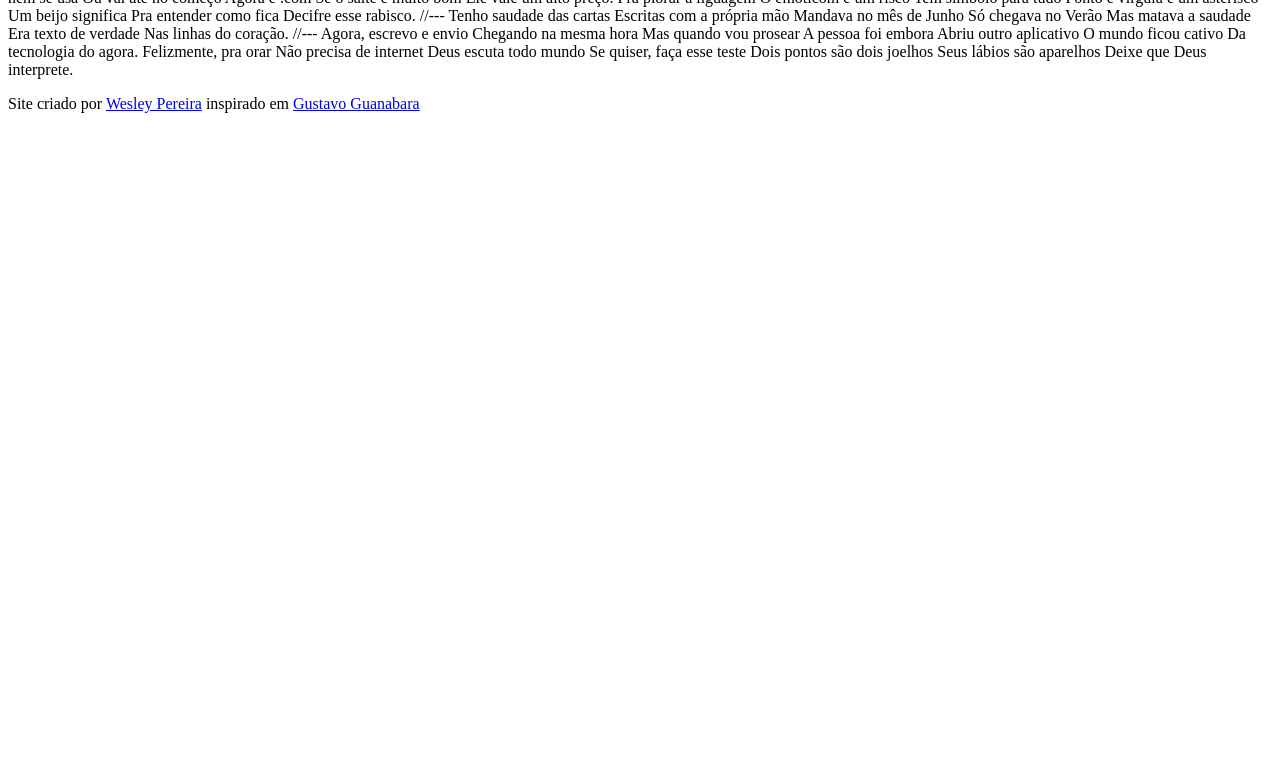
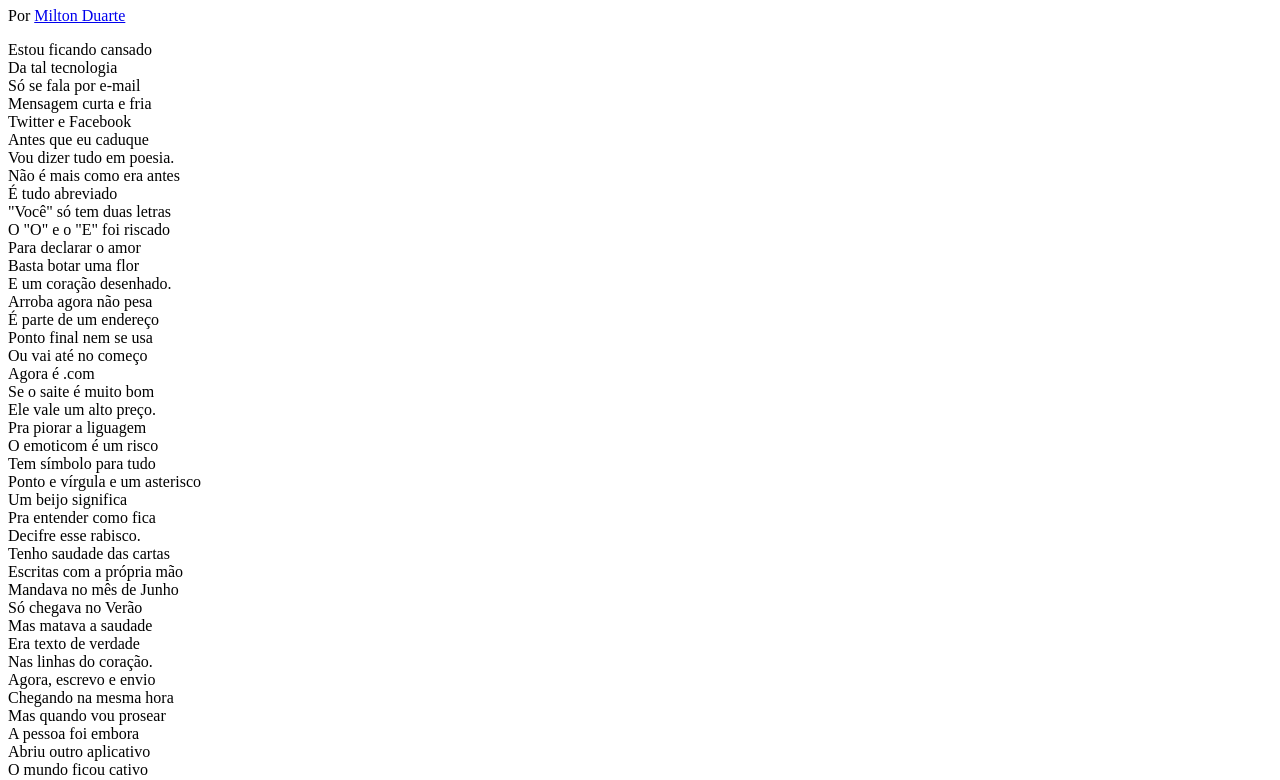
Before and after one commit to wesleyp846/cordelModerno, a plain HTML site: page index.html in a window 1280 px wide. Shown: the part 73-853 px from the top of the page. Before the commit the page ends 800 px from the top, so only its background shows below. Drawn offline with Linux system fonts and the light colour scheme.

Commit message:
Organização do texto

```diff
--- a/index.html
+++ b/index.html
@@ -4,77 +4,83 @@
     <meta charset="UTF-8">
     <meta http-equiv="X-UA-Compatible" content="IE=edge">
     <meta name="viewport" content="width=device-width, initial-scale=1.0">
-    <title>Document</title>
+    <title>Cordel Moderno</title>
 </head>
 <body>
     <header>
-        Cordel Moderno
-        Por <a href="https://www.recantodasletras.com.br/poesias/3186743" target="_blank">Milton Duarte</a>
+        <h1>
+            Cordel Moderno
+        </h1>
+        <p>
+            Por <a href="https://www.recantodasletras.com.br/poesias/3186743" target="_blank">Milton Duarte</a>
+        </p>
     </header>
 
-    Estou ficando cansado
-    Da tal tecnologia
-    Só se fala por e-mail
-    Mensagem curta e fria
-    Twitter e Facebook
-    Antes que eu caduque
-    Vou dizer tudo em poesia.
+    <section>
+        Estou ficando cansado <br>
+        Da tal tecnologia <br>
+        Só se fala por e-mail <br>
+        Mensagem curta e fria <br>
+        Twitter e Facebook <br>
+        Antes que eu caduque <br>
+        Vou dizer tudo em poesia.
+    </section>
 
-    //---
+    <section>
+        Não é mais como era antes <br>
+        É tudo abreviado <br>
+        "Você" só tem duas letras <br>
+        O "O" e o "E" foi riscado <br>
+        Para declarar o amor <br>
+        Basta botar uma flor <br>
+        E um coração desenhado.
+    </section>
 
-    Não é mais como era antes
-    É tudo abreviado
-    "Você" só tem duas letras
-    O "O" e o "E" foi riscado
-    Para declarar o amor
-    Basta botar uma flor
-    E um coração desenhado.
+    <section>
+        Arroba agora não pesa <br>
+        É parte de um endereço <br>
+        Ponto final nem se usa <br>
+        Ou vai até no começo <br>
+        Agora é .com <br>
+        Se o saite é muito bom <br>
+        Ele vale um alto preço. <br>
 
-    //---
+        Pra piorar a liguagem <br>
+        O emoticom é um risco <br>
+        Tem símbolo para tudo <br>
+        Ponto e vírgula e um asterisco <br>
+        Um beijo significa <br>
+        Pra entender como fica <br>
+        Decifre esse rabisco.
+    </section>
 
-    Arroba agora não pesa
-    É parte de um endereço
-    Ponto final nem se usa
-    Ou vai até no começo
-    Agora é .com
-    Se o saite é muito bom
-    Ele vale um alto preço.
+    <section>
+        Tenho saudade das cartas <br>
+        Escritas com a própria mão <br>
+        Mandava no mês de Junho <br>
+        Só chegava no Verão <br>
+        Mas matava a saudade <br>
+        Era texto de verdade <br>
+        Nas linhas do coração.
+    </section>
 
-    Pra piorar a liguagem
-    O emoticom é um risco
-    Tem símbolo para tudo
-    Ponto e vírgula e um asterisco
-    Um beijo significa
-    Pra entender como fica
-    Decifre esse rabisco.
+    <section>
+        Agora, escrevo e envio <br>
+        Chegando na mesma hora <br>
+        Mas quando vou prosear <br>
+        A pessoa foi embora <br>
+        Abriu outro aplicativo <br>
+        O mundo ficou cativo <br>
+        Da tecnologia do agora. <br>
 
-    //---
-
-    Tenho saudade das cartas
-    Escritas com a própria mão
-    Mandava no mês de Junho
-    Só chegava no Verão
-    Mas matava a saudade
-    Era texto de verdade
-    Nas linhas do coração.
-
-    //---
-
-    Agora, escrevo e envio
-    Chegando na mesma hora
-    Mas quando vou prosear
-    A pessoa foi embora
-    Abriu outro aplicativo
-    O mundo ficou cativo
-    Da tecnologia do agora.
-
-    Felizmente, pra orar
-    Não precisa de internet
-    Deus escuta todo mundo
-    Se quiser, faça esse teste
-    Dois pontos são dois joelhos
-    Seus lábios são aparelhos
-    Deixe que Deus interprete.
+        Felizmente, pra orar <br>
+        Não precisa de internet <br>
+        Deus escuta todo mundo <br>
+        Se quiser, faça esse teste <br>
+        Dois pontos são dois joelhos <br>
+        Seus lábios são aparelhos <br>
+        Deixe que Deus interprete.
+    </section>
 
     <footer>
         <p>
```
